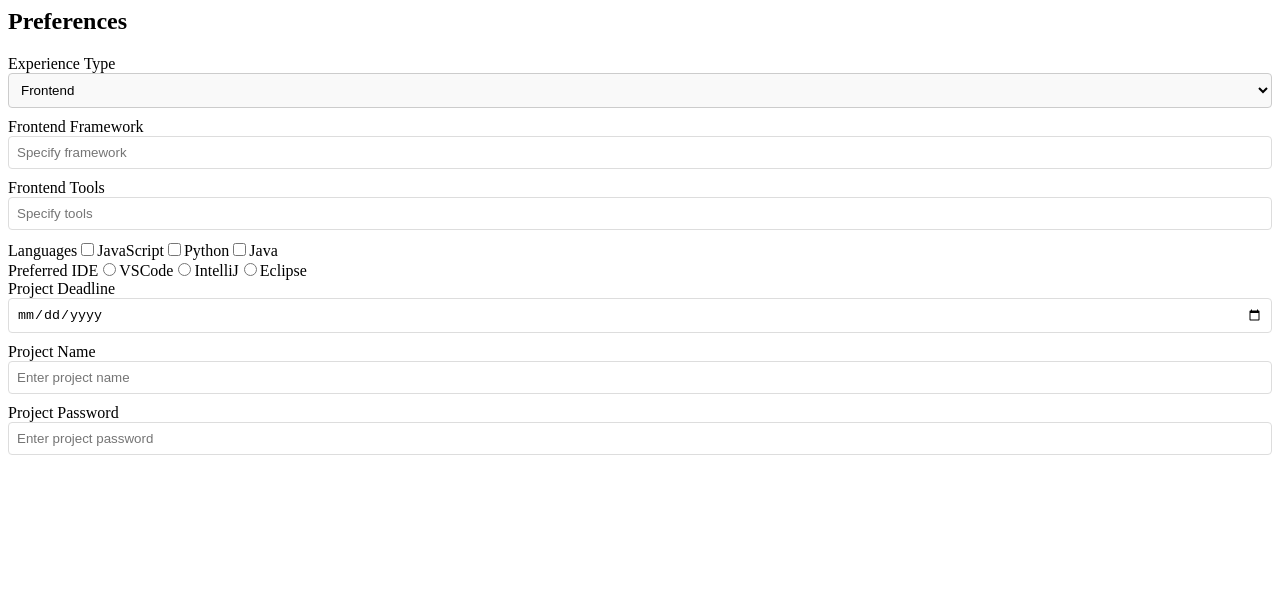
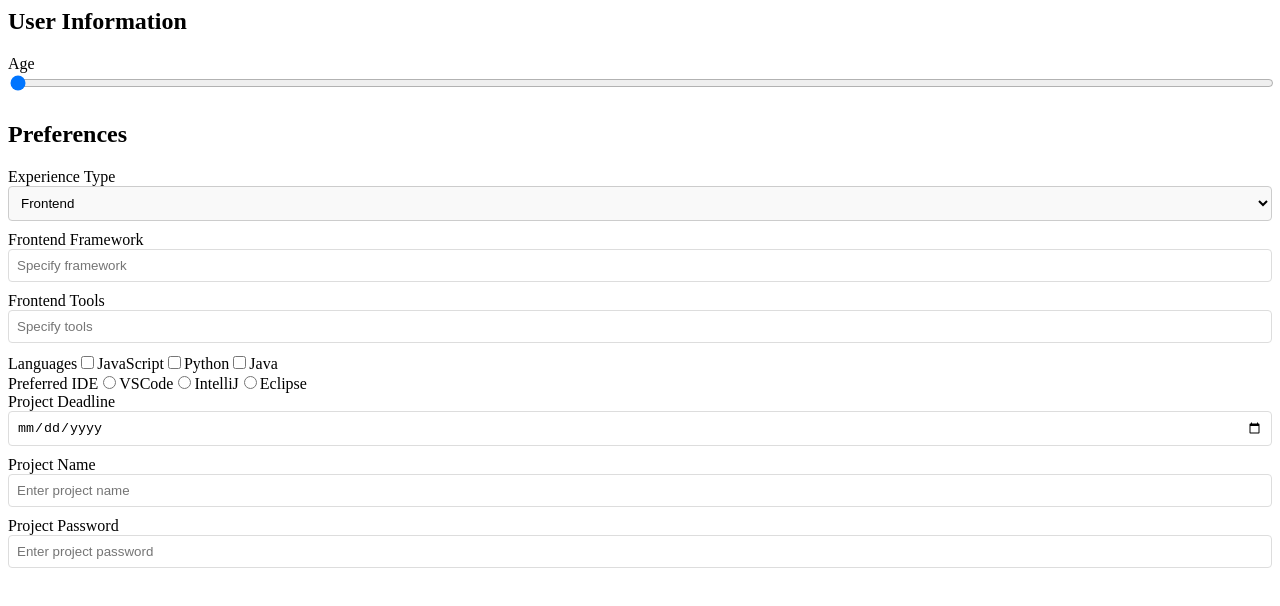
Before and after one commit to Nikhil26062000/json-form, a React (Vite) app: page / in a window 1280 px wide. Shown: the top 606 px of the page. Built offline with nearby package versions, Linux system fonts and the light colour scheme.

Commit message:
range based input field show and hide

```diff
--- a/src/App.jsx
+++ b/src/App.jsx
@@ -1,13 +1,12 @@
-import React, { useState } from "react";
+import React, { useState, useEffect } from "react";
 import form_schema from "./form.json";
-import { useEffect } from "react";
 
 const DynamicFormComponent = ({ schema }) => {
   const [formData, setFormData] = useState({ experienceType: "frontend" });
 
   useEffect(() => {
     console.log(formData);
-  }, []);
+  }, [formData]);
 
   // Define event handlers
   const eventHandlers = {
@@ -40,25 +39,22 @@ const DynamicFormComponent = ({ schema }) => {
 
   // Handle input change
   const handleInputChange = (fieldName, value) => {
-    console.log("fieldName :", fieldName);
-    console.log("value :", value);
     setFormData((prevData) => ({
       ...prevData,
       [fieldName]: value,
     }));
-    console.log(formData);
   };
 
-  // Check visibility of a field based on selected experience type
+  // Check visibility of a field based on selected experience type or age range
   const isFieldVisible = (field) => {
     if (field.visibility) {
-      const { field: visibilityField, value } = field.visibility;
-      return formData[visibilityField] === value;
-      // if (value.includes(formData[visibilityField])) {
-      //   return true;
-      // } else {
-      //   return false;
-      // }
+      const { field: visibilityField, value, min, max } = field.visibility;
+      if (value !== undefined) {
+        return formData[visibilityField] === value;
+      } else if (min !== undefined && max !== undefined) {
+        const currentFieldValue = formData[visibilityField];
+        return currentFieldValue >= min && currentFieldValue <= max;
+      }
     }
     return true; // Default to visible if no visibility rule
   };
@@ -87,6 +83,24 @@ const DynamicFormComponent = ({ schema }) => {
               isFieldVisible(field) && (
                 <div key={field.name}>
                   <label>{field.label}</label>
+
+                  {/* Range Field */}
+                  {field.type === "range" && (
+                    <input
+                      type="range"
+                      name={field.name}
+                      min={field.min}
+                      max={field.max}
+                      value={formData[field.name] || field.min}
+                      onChange={(e) =>
+                        handleInputChange(
+                          field.name,
+                          parseInt(e.target.value, 10)
+                        )
+                      }
+                      style={field.styles}
+                    />
+                  )}
 
                   {/* Select Field */}
                   {field.type === "select" && (
--- a/src/form.json
+++ b/src/form.json
@@ -1,4 +1,46 @@
 [
+  {
+    "sectionTitle": "User Information",
+    "fields": [
+      {
+        "name": "age",
+        "label": "Age",
+        "type": "range",
+        "min": 0,
+        "max": 50,
+        "styles": {
+          "marginBottom": "10px",
+          "width": "100%"
+        }
+      },
+      {
+        "name": "occupation",
+        "label": "What’s your occupation?",
+        "type": "text",
+        "visibility": { "field": "age", "min": 20, "max": 30 },
+        "styles": {
+          "padding": "8px",
+          "border": "1px solid #ddd",
+          "borderRadius": "4px",
+          "width": "100%",
+          "marginBottom": "10px"
+        }
+      },
+      {
+        "name": "hobby",
+        "label": "What’s your favorite hobby?",
+        "type": "text",
+        "visibility": { "field": "age", "min": 10, "max": 19 },
+        "styles": {
+          "padding": "8px",
+          "border": "1px solid #ddd",
+          "borderRadius": "4px",
+          "width": "100%",
+          "marginBottom": "10px"
+        }
+      }
+    ]
+  },
   {
     "sectionTitle": "Preferences",
     "fields": [
```
